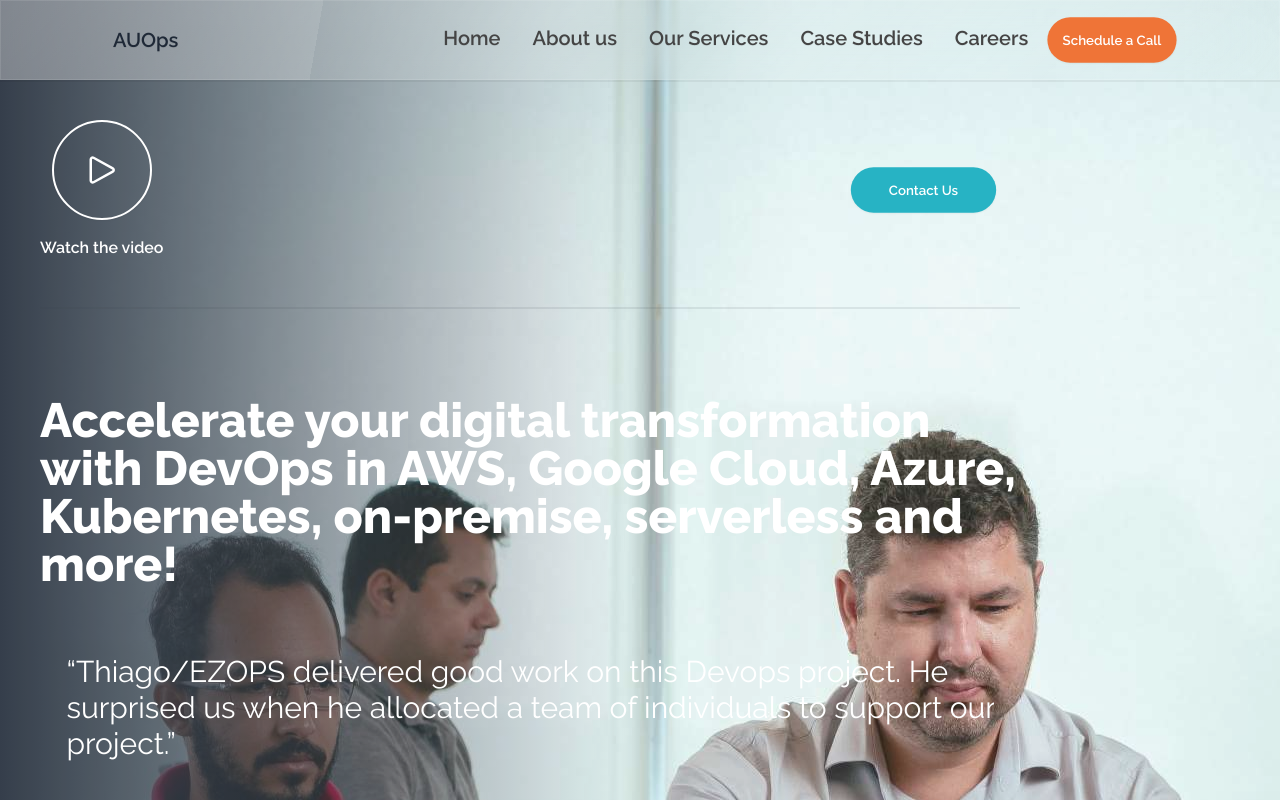
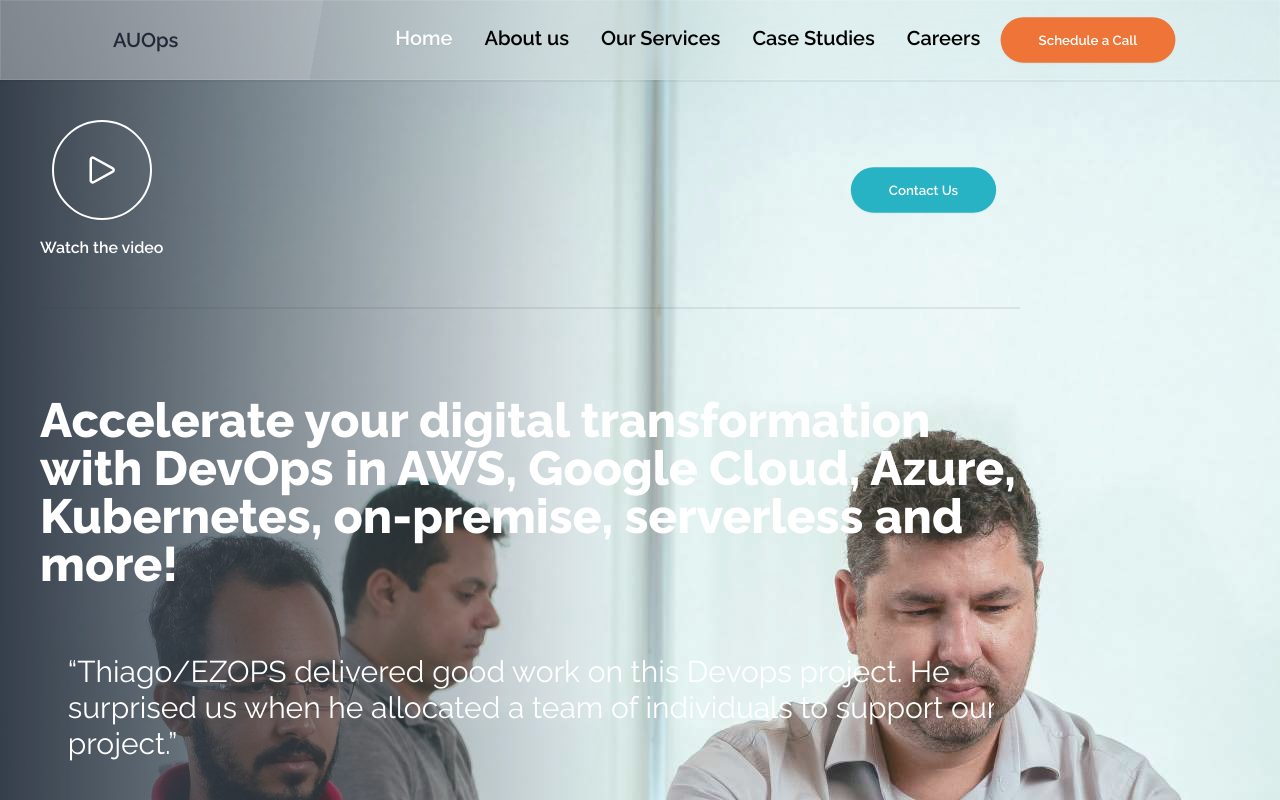
Before and after one commit to nnoromiv/auOps, a Next.js app: page / in a window 1280 px wide. Shown: the top 800 px of the page. Built offline with nearby package versions, Linux system fonts and the light colour scheme.

Commit message:
Initial Loader done

```diff
--- a/app/globals.css
+++ b/app/globals.css
@@ -10,6 +10,7 @@
   padding: 0;
   box-sizing: border-box;
   font-family: 'Raleway', sans-serif;
+  scroll-behavior: smooth;
 }
 
 ::-webkit-scrollbar {
@@ -41,3 +42,8 @@
   padding-left: var(--slide-spacing);
   position: relative;
 }
+
+.loading-xl {
+  height: 100vh !important;
+  width: 50vw !important;
+}
--- a/app/layout.tsx
+++ b/app/layout.tsx
@@ -1,6 +1,5 @@
 import type { Metadata } from 'next'
 import './globals.css'
-import { Navbar } from '@/components'
 
 export const metadata: Metadata = {
   title: 'AUOps - Accelerate your digital transformation with cloud DEVOps technology',
@@ -15,7 +14,6 @@ export default function RootLayout({
   return (
     <html lang="en">
       <body className="relative bg-white">
-        <Navbar />
         {children}
       </body>
     </html>
--- /dev/null
+++ b/app/loading.tsx
@@ -0,0 +1,14 @@
+
+interface loadingProps {
+    load: boolean
+}
+
+export default function Loading( {load}: loadingProps){
+  return (
+    <main>
+        {
+            load && <div className="loading loading-dots loading-xl text-primary-color-default flex m-auto"></div>
+        }
+    </main>
+  )
+}
--- a/app/page.tsx
+++ b/app/page.tsx
@@ -1,9 +1,25 @@
-import { Clients, Footer, Hero, Information, Partner, Services, Team } from '@/components'
-import React from 'react'
+"use client"
+import { Clients, Footer, Hero, Information, Navbar, Partner, Services, Team } from '@/components'
+import React, { useEffect, useState } from 'react'
+import Loading from './loading'
 
 export default function Home() {
+  const [load, setLoad] = useState(true)
+
+  useEffect(() => {
+    const timer = setTimeout(() => {
+      setLoad(false)
+    }, 2000)
+    return () => clearTimeout(timer)
+  }, [])
+
   return (
     <main>
+      <Loading load={load}/>
+      {
+        !load &&
+        <>
+          <Navbar toBeActive='/' />
           <Hero />
           <Information />
           <Partner />
@@ -11,6 +27,9 @@ export default function Home() {
           <Team />
           <Services />
           <Footer />
+        </>
+      }
+
     </main>
   )
 }
--- a/components/Navbar.tsx
+++ b/components/Navbar.tsx
@@ -1,11 +1,15 @@
+"use client";
 import Image from "next/image"
 import { CustomButton } from "."
 import { navigation } from "@/constants"
 import Link from "next/link"
+import { useState } from "react"
+import { NavbarProps } from "@/types";
 
-const Navbar = () => {
+const Navbar = ({ toBeActive }: NavbarProps) => {
+    const [active, setActive] = useState("")
   return (
-    <header className="w-full">
+    <header className="w-full" onLoad={(e) => {e.preventDefault; setActive(toBeActive)}}>
         <div className="navbar fixed glass z-10 lg:px-24">
             <div className="navbar-start">
                 <div className="dropdown">
@@ -34,17 +38,25 @@ const Navbar = () => {
                 </a>
             </div>
             <div className="navbar-center hidden lg:flex">
-                <ul className="menu menu-horizontal px-1 text-xl text-secondary-color font-semibold">
+                <ul className="menu menu-horizontal px-1 text-xl text-black font-semibold" >
                     {
                         navigation?.map((nav, index) => (
+                            nav.link === toBeActive
+                            ?
+                            <li  className="text-white" key={index}>
+                                <Link href={nav.link} >
+                                    {nav.title}
+                                </Link>
+                            </li>
+                            :
                             <li key={index}>
-                                <Link href={nav.link}>
+                                <Link href={nav.link} >
                                     {nav.title}
                                 </Link>
                             </li>
                         ))
                     }
-                    <CustomButton title="Schedule a Call" btnType="button" customButtonStyles="bg-orange-100 text-white border-none rounded-full"/>
+                    <CustomButton title="Schedule a Call" btnType="button" customButtonStyles="bg-orange-100 text-white border-none rounded-full px-10"/>
                 </ul>
             </div>
             <div className="navbar-end lg:hidden">
--- a/components/Services.tsx
+++ b/components/Services.tsx
@@ -1,11 +1,11 @@
 import { UserIcon } from '@heroicons/react/24/outline'
 import React from 'react'
-import { CustomButton } from '.'
+import { CustomButton, Navbar } from '.'
 import { service_information, service_offering } from './export'
 
 const Services = () => {
   return (
-    <div>
+    <div id='services'>
         <div className="relative text-center" style={{ backgroundImage: "url('/Fas.jpg')"}}>
             <div className="absolute opacity-70 inset-0 bg-bg-wrapper-100"></div>
             <div className="relative">
@@ -27,10 +27,10 @@ const Services = () => {
                     }
                 </div>
             </div>
-        </div>
+        N</div>
 
         <div className="px-32 py-20 md:px-12 max-sm:px-5 max-sm:py-10">
-            <h1 className='text-gray-700 font-bold text-5xl mb-24 w-[40vw] md:w-[80vw] max-sm:text-3xl max-sm:w-full max-sm:mb-10'>We offer the best in technology and support</h1>
+            <h1 className='text-gray-700 font-bold text-5xl mb-24 lg:w-[40vw] md:w-[80vw] max-sm:text-3xl max-sm:w-full max-sm:mb-10'>We offer the best in technology and support</h1>
             <p className='font-normal w-[79vw] max-sm:w-full'>
                 EZOps does not only offer outsourcing but a team of specialized professionals who are capable of applying all the experience of over 5 years of business to your needs. We have DevOps Developers, specialized in most platforms; SysOps DevOps who are responsible for the operation, and DevOps architects – all of them with a huge infrastructure archive at their disposal, speeding up the delivery and increasing the quality of the projects.
             </p>
--- a/types/index.ts
+++ b/types/index.ts
@@ -1,5 +1,8 @@
 import { EmblaOptionsType } from "embla-carousel-react"
 
+export interface NavbarProps {
+    toBeActive: string
+}
 export interface CustomButtonProps {
     linkURL?: any,
     customButtonStyles?: string,
```
Also changed, not shown: app/index.ts (added). Lines whose indentation alone changed are shown as unchanged.
